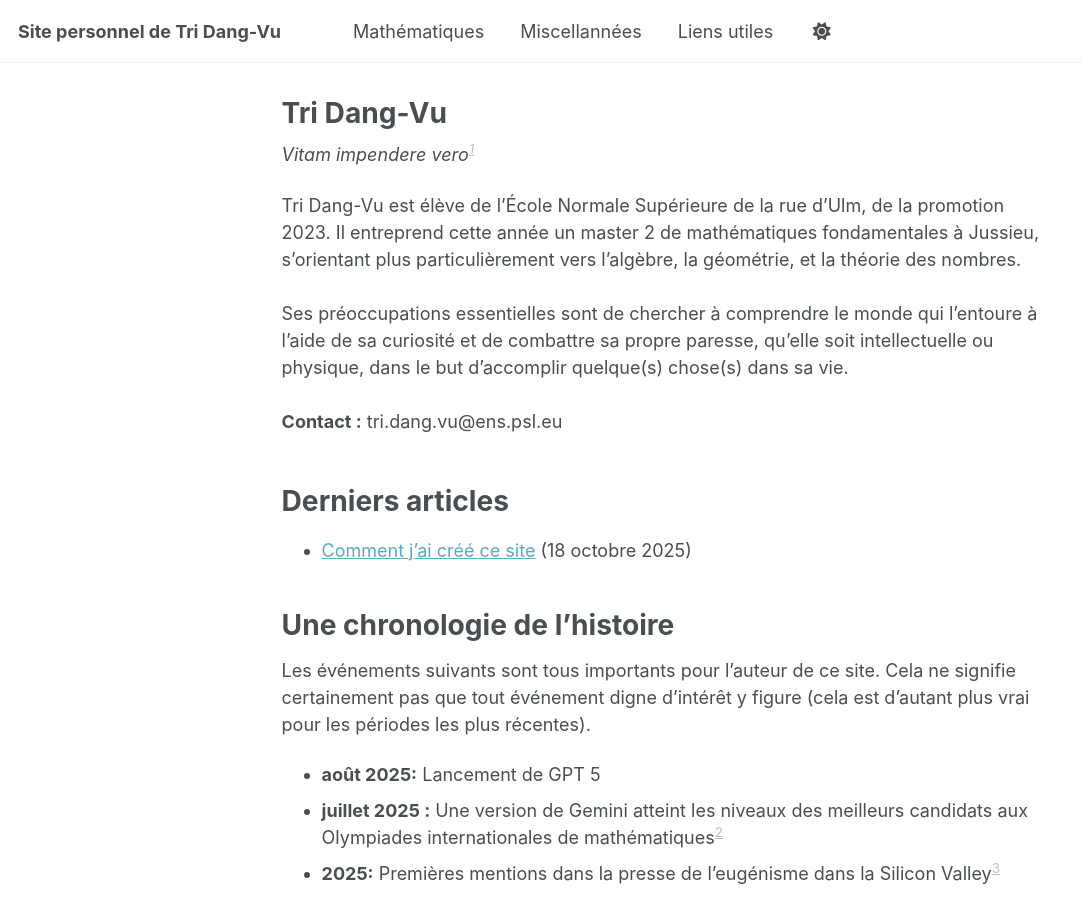
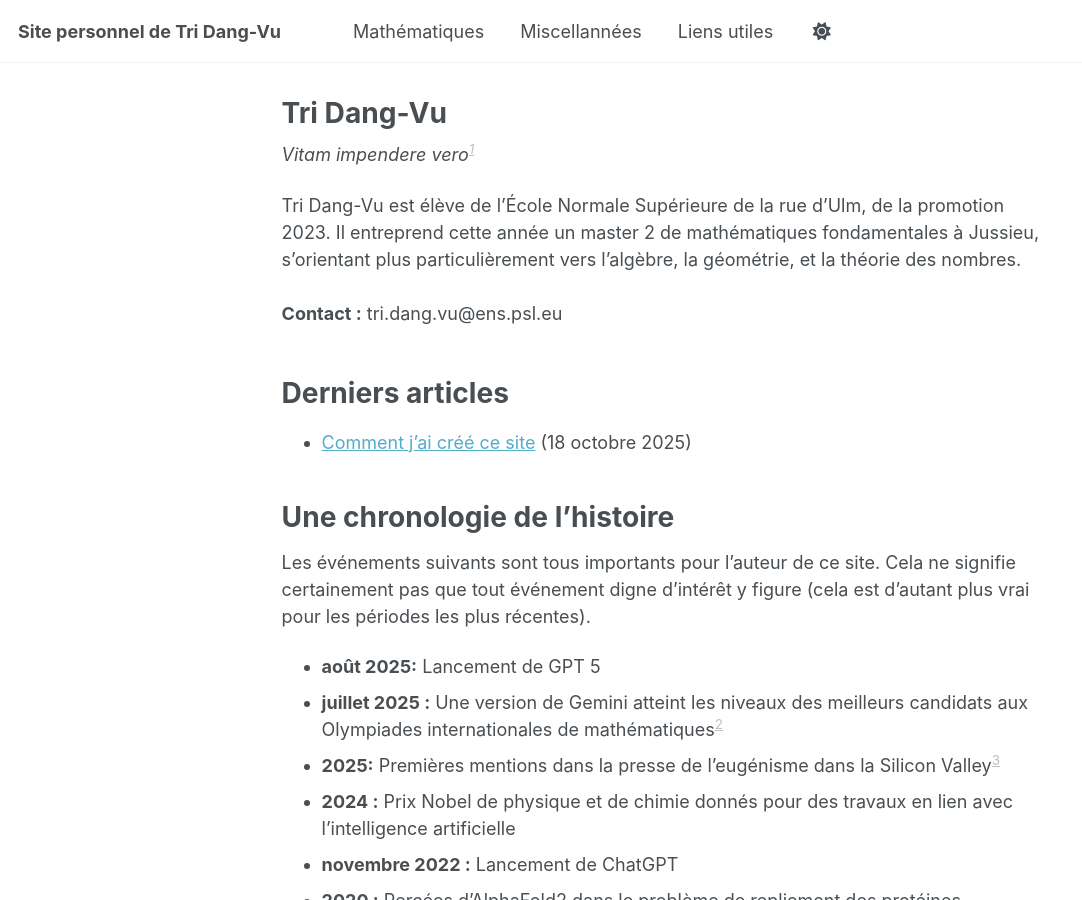
Before and after one commit to tridangvu/tridangvu.github.io, a Jekyll site: the page built from index.md, in a window 1280 px wide and 900 px high. Shown: the whole window, without its empty margins (0-1082 px from the left). Built offline with Jekyll 4.4.1, drawn with Linux system fonts in a browser that asks for light colours; a script that is not in the unit is left out.

Commit message:
Update index.md

```diff
--- a/index.md
+++ b/index.md
@@ -11,7 +11,6 @@ classes: wide
 
 
 Tri Dang-Vu est élève de l'École Normale Supérieure de la rue d'Ulm, de la promotion 2023. Il entreprend cette année un master 2 de mathématiques fondamentales à Jussieu, s'orientant plus particulièrement vers l'algèbre, la géométrie, et la théorie des nombres. <br><br>
-Ses préoccupations essentielles sont de chercher à comprendre le monde qui l'entoure à l'aide de sa curiosité et de combattre sa propre paresse, qu'elle soit intellectuelle ou physique, dans le but d'accomplir quelque(s) chose(s) dans sa vie.<br><br>
 **Contact :** tri.dang.vu@ens.psl.eu<br><br>
 
 
```
